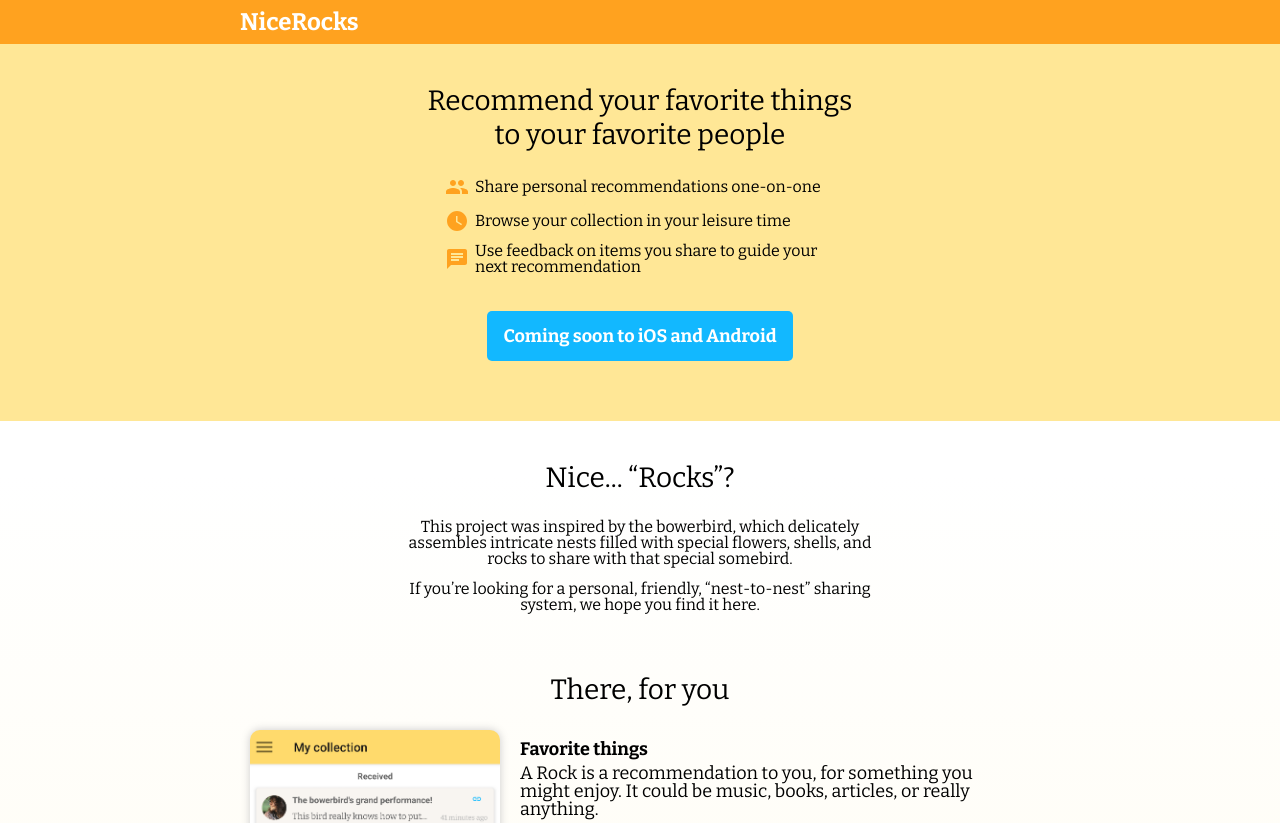
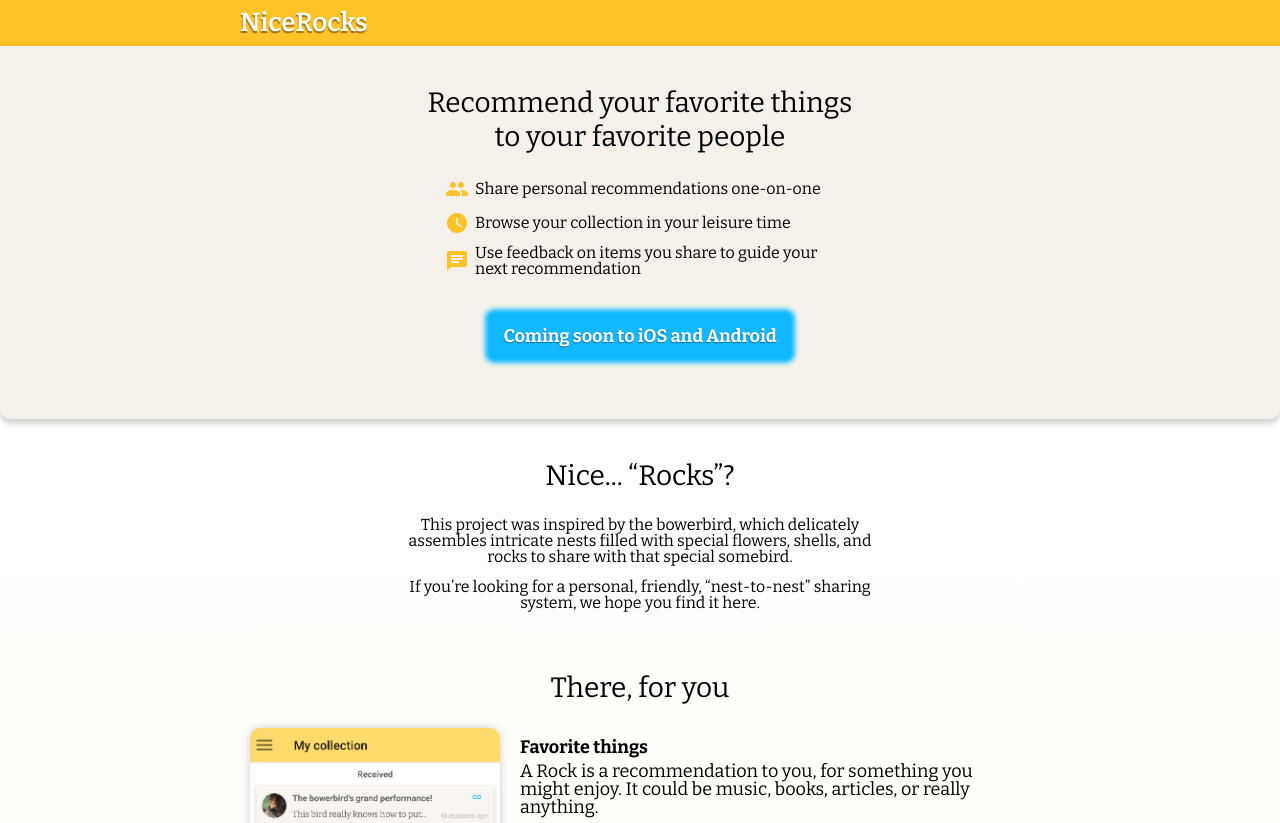
Before and after one commit to Samtfm/nice-rocks-landing-page, a React (Create React App) app: page / in a window 1280 px wide. Shown: the top 823 px of the page. Built offline with nearby package versions, Linux system fonts and the light colour scheme.

Commit message:
update colors

```diff
--- a/src/colors.scss
+++ b/src/colors.scss
@@ -1,9 +1,10 @@
-$beige: hsl(36, 33%, 96%);
+$beige: hsl(36, 36%, 94%);
 $black: #000;
 $white: #FFF;
 $blue: #12b8ff;
 $blueLight: #6deaff;
-$blueDark: #0088cb;
-$fire: #ffa21f;
-$fireLight: #FFE796;
-$fireDark: #c07e0e;
+$blueDark: #0083cb;
+$fire: #ffc229;
+$fireLight: #FFD35B;
+$fireExtraLight: #fae4a6;
+$fireDark: #e07f00;
--- a/src/components/Banner.js
+++ b/src/components/Banner.js
@@ -38,7 +38,7 @@ const Banner = () => {
           <ul >
             {bullets.map(bullet => (
               <li key={bullet.text}>
-                <bullet.icon style={{color: '#ffa21f'}}/>
+                <bullet.icon style={{color: '#ffc229'}}/>
                 <span>{bullet.text}</span>
               </li>
             ))}
--- a/src/components/Banner.scss
+++ b/src/components/Banner.scss
@@ -14,17 +14,21 @@
   display: flex;
 
   .TopBar-brandName {
-    font-size: 24px;
-    font-weight: bold;
+    font-size: 26px;
+    font-weight: 600;
     color: white;
     user-select: none;
+    text-shadow: -.5px 1.5px 1px rgba(0,0,0,.4);
   }
 }
 
 .Banner {
-  background-color: $fireLight;
+  background-color: $beige;
+  border-bottom: px solid $fire;
   padding: 40px 10px 60px 10px;
   margin-bottom: 40px;
+  border-radius: 0 0 10px 10px;
+  box-shadow: 0 4px 6px rgba(0,0,0,.2);
 }
 
 .Banner-tagline {
@@ -66,7 +70,7 @@
 
 .Banner-coming-soon {
   background-color: $blue;
-  padding: 16px;
+  padding: 14px;
   font-size: 18px;
   border-radius: 5px;
   width: fit-content;
@@ -74,4 +78,6 @@
   font-weight: normal;
   font-weight: bold;
   color: white;
+  text-shadow: -.5px 1px 1px rgba(0,0,0,.4);
+  box-shadow: 0 0 5px 4px  $blue;
 }
```
Also changed, not shown: 1 other file (tests, documents, lock files or other folders).
